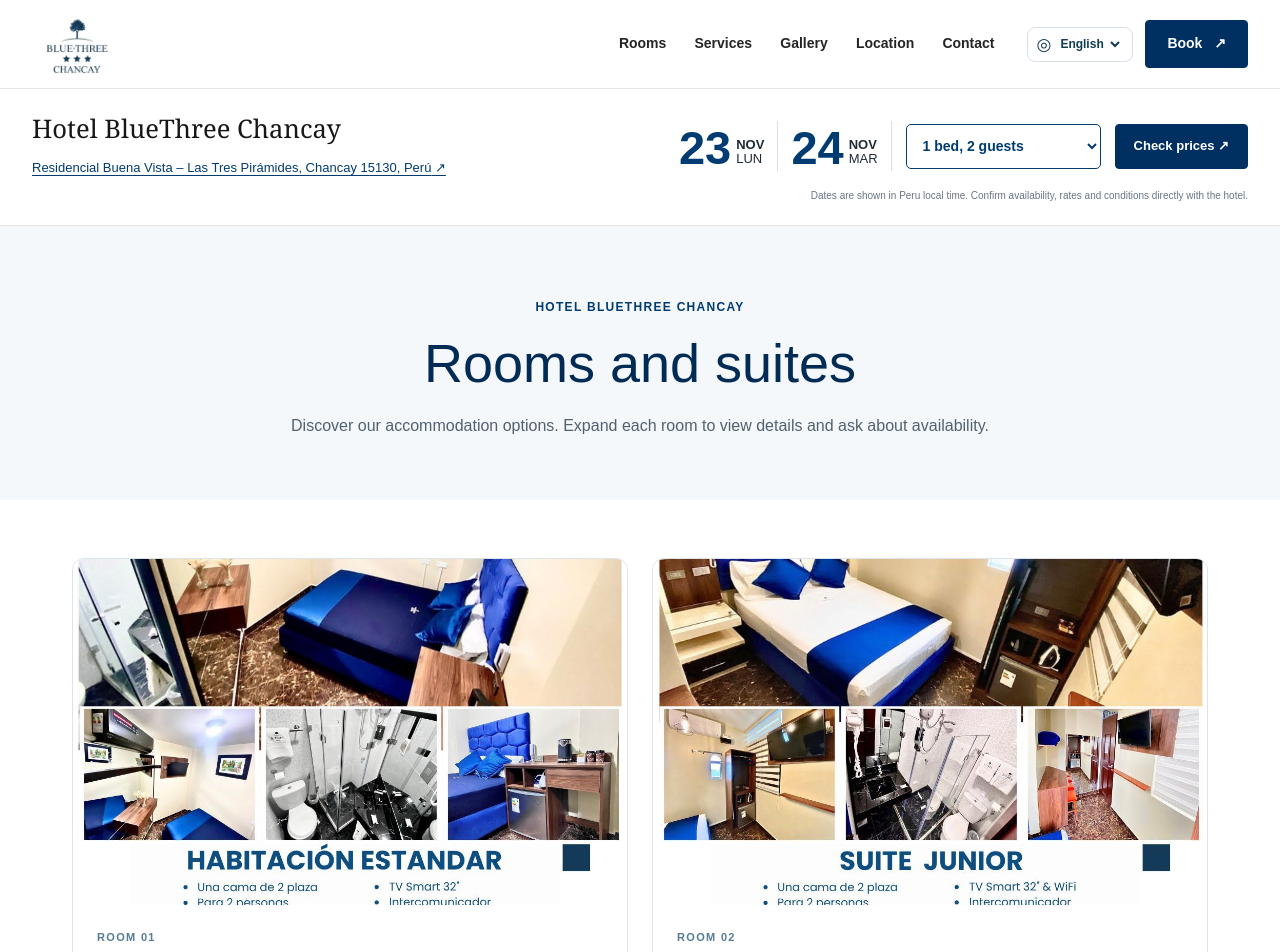
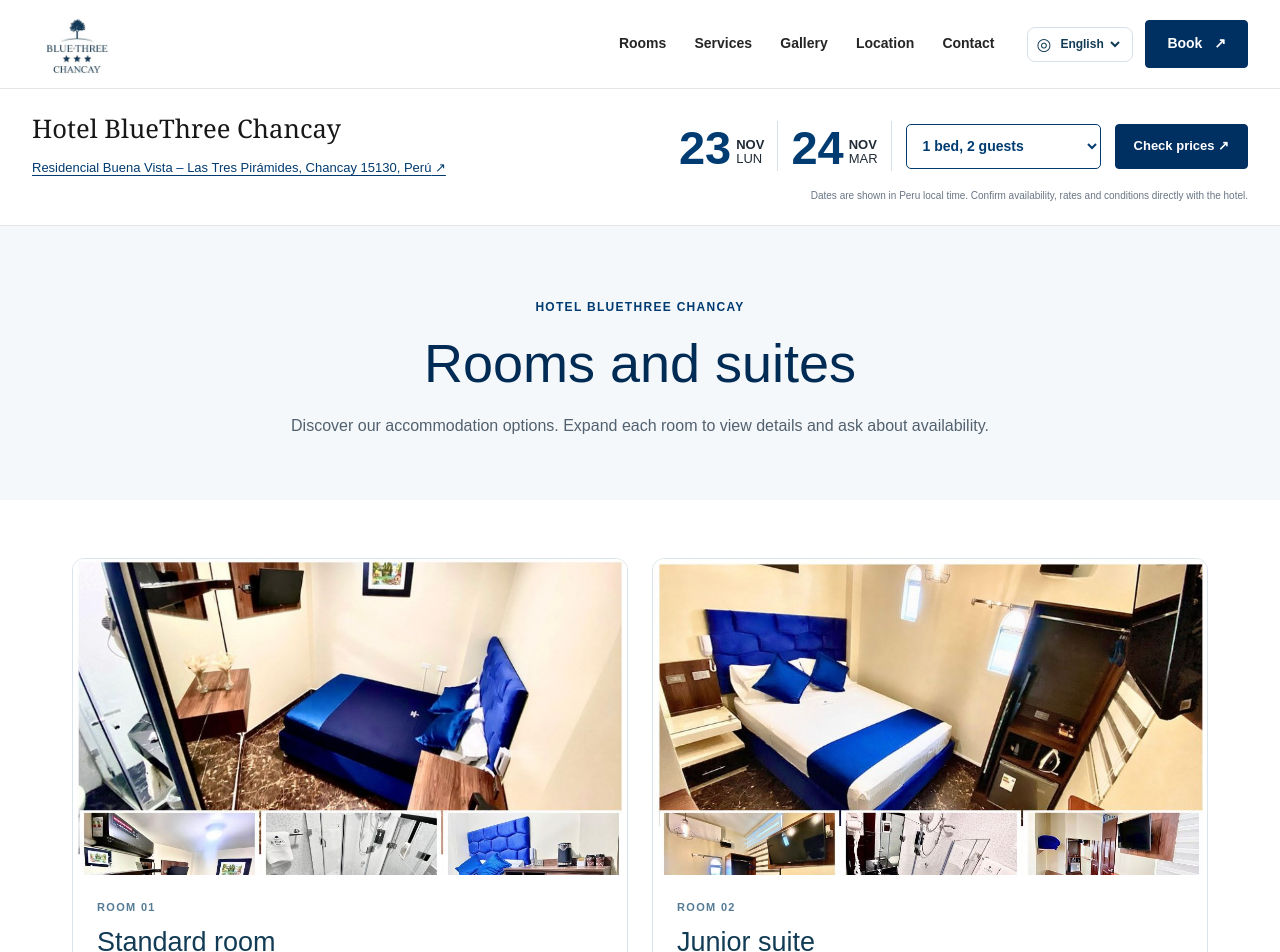
Before and after one commit to camilogomez17/hotelBlueThree, a Next.js app: page /en/habitaciones in a window 1280 px wide. Shown: the top 952 px of the page. Built offline with nearby package versions, Linux system fonts and the light colour scheme.

Commit message:
Crop room image presentation above embedded brochure text

```diff
--- a/app/globals.css
+++ b/app/globals.css
@@ -801,3 +801,9 @@ img,video,iframe{max-width:100%}
 @media(max-width:700px){.home-room-cards{grid-auto-columns:minmax(265px,82%)}}
 
 .home-room-modal-features{display:grid;grid-template-columns:repeat(2,minmax(0,1fr));gap:8px 24px;padding-left:22px;margin:10px 0 24px}.home-room-modal h4{margin:18px 0 8px}@media(max-width:550px){.home-room-modal-features{grid-template-columns:1fr}}
+
+
+.home-room-image img{object-position:center top}
+.home-room-modal>img{display:block;aspect-ratio:3.5/2;height:auto;max-height:none;object-fit:cover;object-position:center top}
+.rooms-catalog-photo{aspect-ratio:3.5/2;overflow:hidden}
+.rooms-catalog-photo img{display:block;width:100%;height:100%;object-fit:cover;object-position:center top}
```
